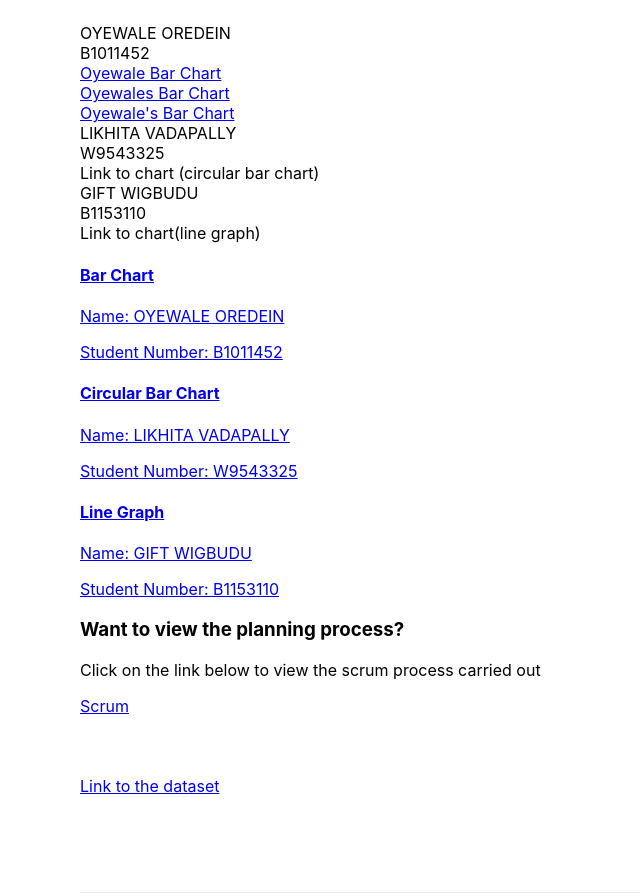
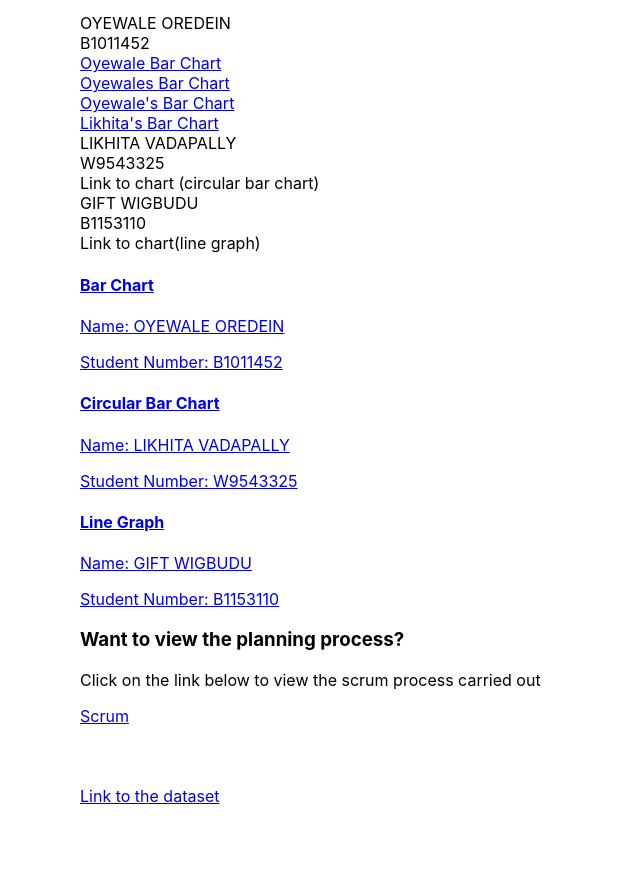
Before and after one commit to Sir-Newton/BBsTeams, a Next.js app in the folder BBsTeams/: page / in a window 1280 px wide. Shown: the part 891-1787 px from the top of the page, without its empty margins (0-640 px from the left). Built offline with nearby package versions, Linux system fonts and the light colour scheme.

Commit message:
Update index.js

```diff
--- a/BBsTeams/pages/index.js
+++ b/BBsTeams/pages/index.js
@@ -66,7 +66,7 @@ return (
         <a href="./teammates/Oyewale_Bar_Chart/index.html"> Oyewale Bar Chart  </a>  <br/>
             <a href="./BBsTeams/teammates/Oyewale_Bar_Chart/index.html"> Oyewales Bar Chart </a>  <br/>
     <a href="./BBsTeams/BBsTeams/teammates/Oyewale_Bar_Chart/index.html"> Oyewale's Bar Chart </a>  <br/>
-
+<a href=".//Likhita_Vadapaly_CIRCULAR_Bar_Chart/index.html"> Likhita's Bar Chart </a>  <br/>
         LIKHITA VADAPALLY  <br/>
         W9543325  <br/>
         Link to chart (circular bar chart) <br/>
@@ -85,7 +85,7 @@ return (
                     <p class="chart-paragraph">Student Number: B1011452</p>
                 </div>
             </a>
-            <a class="chart" href="./GodspowerWodi-B1257513/index.html">
+            <a class="chart" href="./Likhita_Vadapaly_CIRCULAR_Bar_Chart/index.html">
                 <div>
                     <h4 class="chart-title">Circular Bar Chart</h4>
                     <p class="chart-paragraph">Name: LIKHITA VADAPALLY </p>
```
